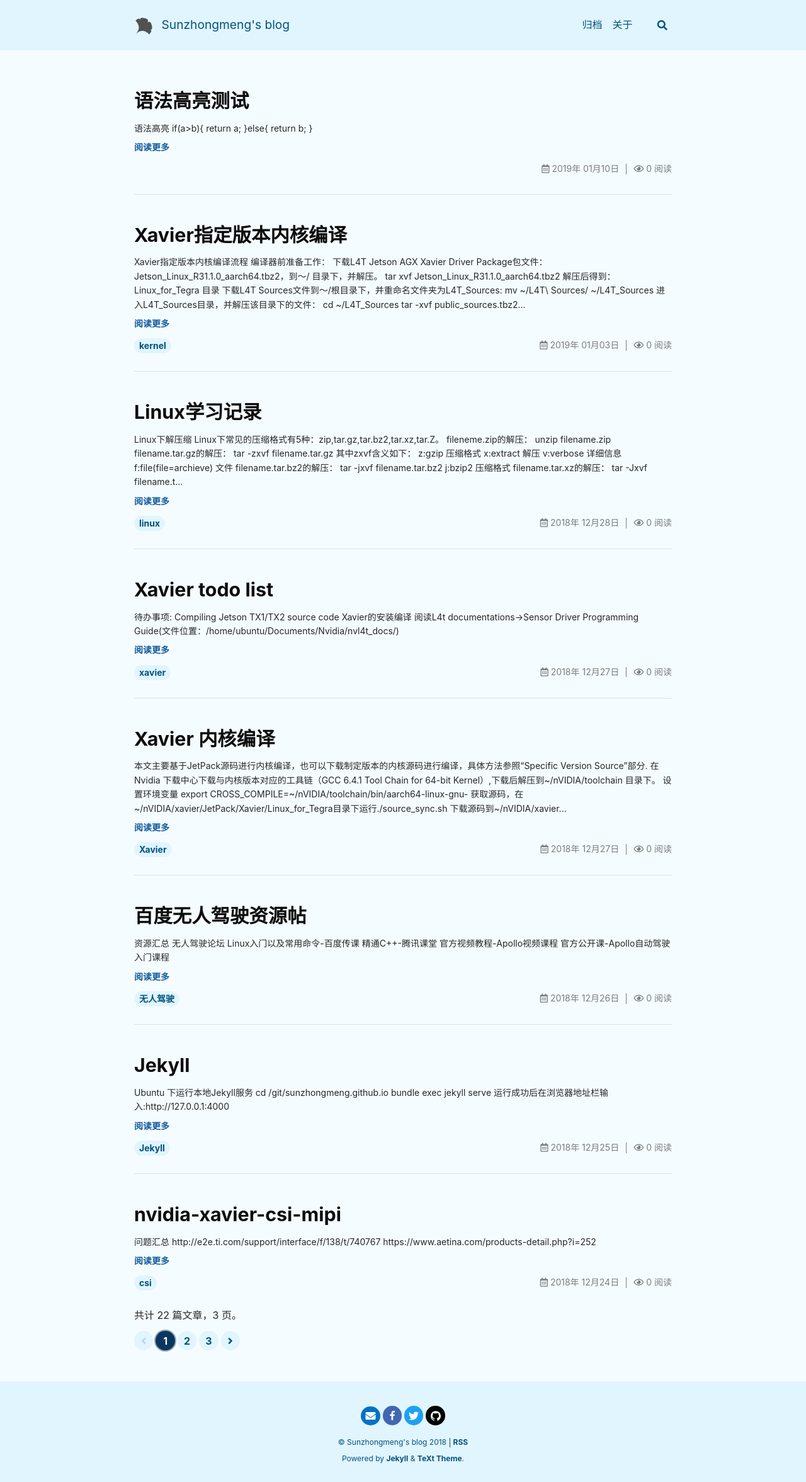
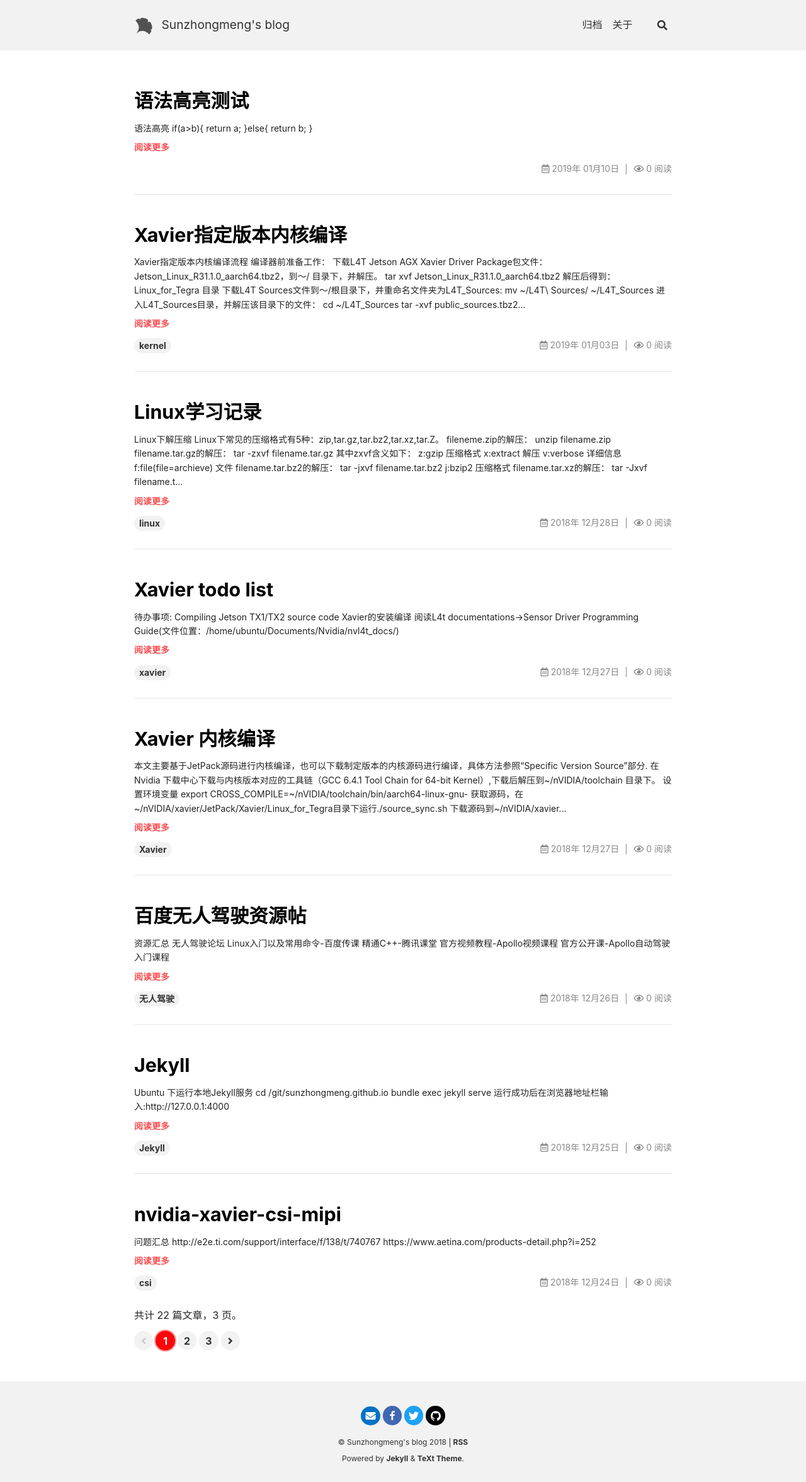
Before and after one commit to releung/sunzhongmeng.github.io, a Jekyll site: the page built from index.html, in a window 1280 px wide. Shown: the whole page at 63% size. Built offline with Jekyll 4.4.1, drawn with Linux system fonts in a browser that asks for light colours; nearby versions of some CDN libraries; the list of posts is cut into pages by our own code; comment, search, counter and statistics services are not loaded.

Commit message:
change 2019-01-03-nvidia-xavier-build-kernel.md

```diff
--- a/_config.yml
+++ b/_config.yml
@@ -16,7 +16,7 @@
 
 ## => Site Settings
 ##############################
-text_skin : ocean # dark , default
+text_skin : default #ocean # dark , default
 highlight_theme : tomorrow-night
 url     : https://sunzhongmeng.github.io
 baseurl : /
```
